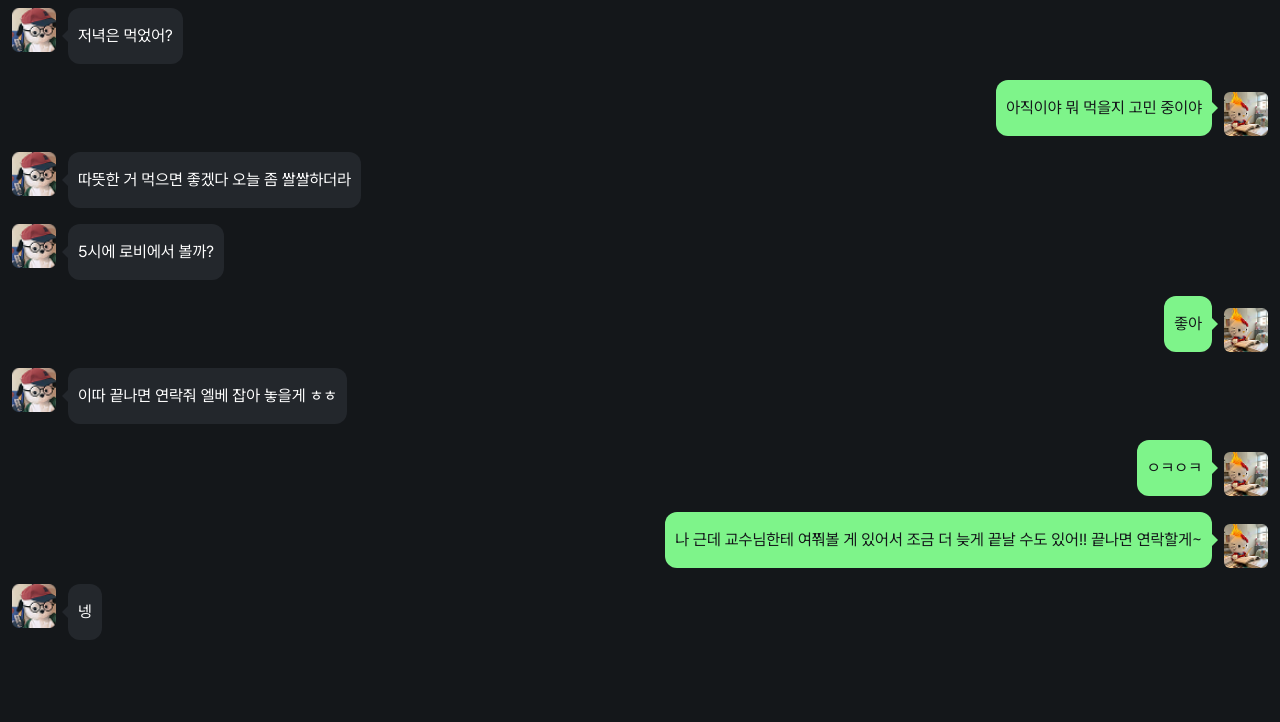
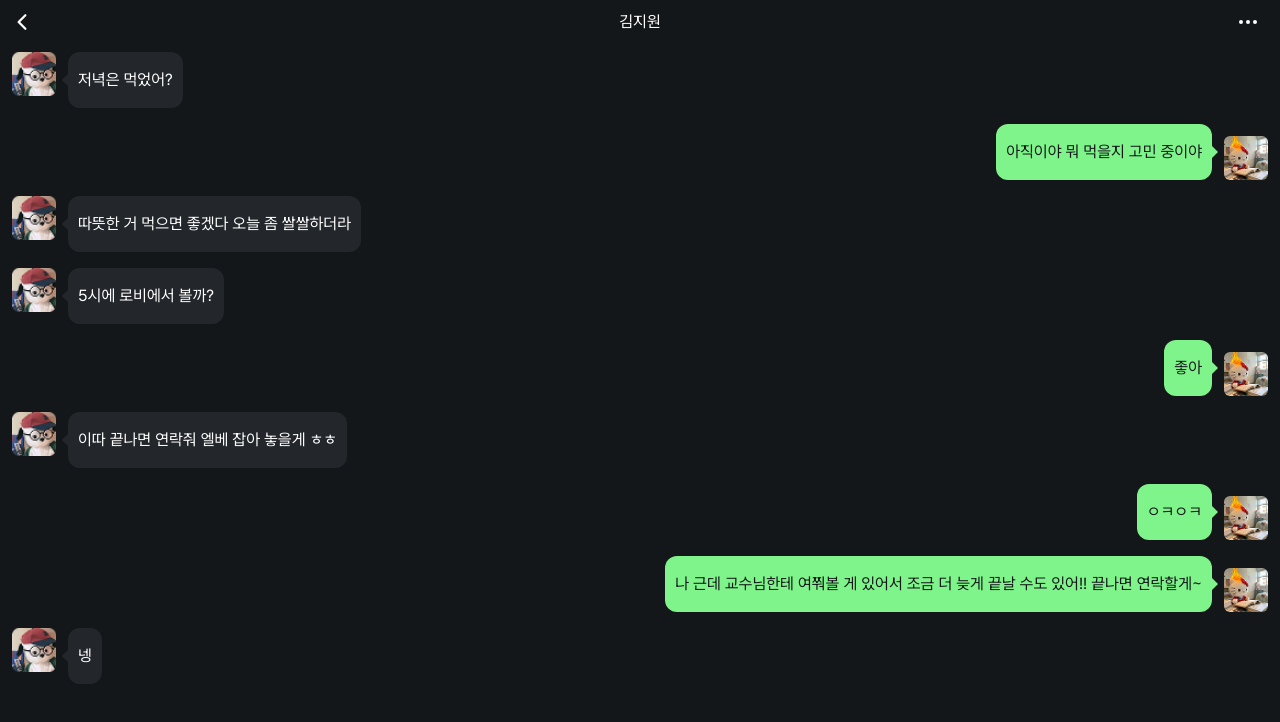
Before and after one commit to CEOS-Developers/react-messenger-23rd, a React (Vite) app: page /chatroom in a window 1280 px wide. Shown: the top 722 px of the page. Built offline with nearby package versions, Linux system fonts and the light colour scheme.

Commit message:
feat: setup react-router and implement ChatHeader

```diff
--- a/package.json
+++ b/package.json
@@ -13,6 +13,8 @@
     "@tailwindcss/vite": "^4.2.2",
     "react": "^19.2.4",
     "react-dom": "^19.2.4",
+    "react-icons": "^5.6.0",
+    "react-router-dom": "^7.13.2",
     "tailwindcss": "^4.2.2"
   },
   "devDependencies": {
--- a/public/data/messages.json
+++ b/public/data/messages.json
@@ -11,55 +11,55 @@
     "roomId": "room1",
     "senderId": "user-1",
     "text": "아직이야 뭐 먹을지 고민 중이야",
-    "createdAt": "2026-03-27T13:50:00.000Z"
+    "createdAt": "2026-03-27T13:44:00.000Z"
   },
   {
     "id": "room1-msg3",
     "roomId": "room1",
     "senderId": "user-2",
     "text": "따뜻한 거 먹으면 좋겠다 오늘 좀 쌀쌀하더라",
-    "createdAt": "2026-03-27T13:54:00.000Z"
+    "createdAt": "2026-03-27T13:50:00.000Z"
   },
   {
     "id": "room1-msg4",
     "roomId": "room1",
     "senderId": "user-2",
     "text": "5시에 로비에서 볼까?",
-    "createdAt": "2026-03-27T13:55:00.000Z"
+    "createdAt": "2026-03-27T13:51:00.000Z"
   },
   {
     "id": "room1-msg5",
     "roomId": "room1",
     "senderId": "user-1",
     "text": "좋아",
-    "createdAt": "2026-03-27T13:55:30.000Z"
+    "createdAt": "2026-03-27T13:51:30.000Z"
   },
   {
     "id": "room1-msg6",
     "roomId": "room1",
     "senderId": "user-2",
     "text": "이따 끝나면 연락줘 엘베 잡아 놓을게 ㅎㅎ",
-    "createdAt": "2026-03-27T13:58:00.000Z"
+    "createdAt": "2026-03-27T14:00:00.000Z"
   },
   {
     "id": "room1-msg7",
     "roomId": "room1",
     "senderId": "user-1",
     "text": "ㅇㅋㅇㅋ",
-    "createdAt": "2026-03-27T14:01:00.000Z"
+    "createdAt": "2026-03-27T14:02:00.000Z"
   },
   {
     "id": "room1-msg8",
     "roomId": "room1",
     "senderId": "user-1",
     "text": "나 근데 교수님한테 여쭤볼 게 있어서 조금 더 늦게 끝날 수도 있어!! 끝나면 연락할게~",
-    "createdAt": "2026-03-27T14:01:40.000Z"
+    "createdAt": "2026-03-27T14:03:40.000Z"
   },
   {
     "id": "room1-msg9",
     "roomId": "room1",
     "senderId": "user-2",
     "text": "넹",
-    "createdAt": "2026-03-27T14:03:00.000Z"
+    "createdAt": "2026-03-27T14:04:00.000Z"
   }
 ]
--- a/src/App.tsx
+++ b/src/App.tsx
@@ -1,11 +1,23 @@
+import { Routes, Route } from "react-router-dom";
 import ChatRoomPage from "./pages/ChatRoom";
+import ChatListPage from "./pages/ChatList";
 import "./App.css";
 
 function App() {
   return (
-    <>
-      <ChatRoomPage />
-    </>
+    <Routes>
+      <Route path="/" element={<ChatListPage />} />
+
+      <Route path="/chatroom" element={<ChatRoomPage />} />
+      <Route path="/chatlist" element={<ChatListPage />} />
+
+      <Route
+        path="*"
+        element={
+          <div className="text-white">404 - 페이지를 찾을 수 없어요</div>
+        }
+      />
+    </Routes>
   );
 }
 
--- a/src/components/ChatRoom/ChatHeader.tsx
+++ b/src/components/ChatRoom/ChatHeader.tsx
@@ -1,3 +1,29 @@
-export default function ChatHeader() {
-  return <></>;
+import { useNavigate } from "react-router-dom";
+import { IoIosArrowBack } from "react-icons/io";
+import { HiOutlineDotsHorizontal } from "react-icons/hi";
+
+interface Props {
+  name: string;
 }
+
+export default function ChatHeader({ name }: Props) {
+  const navigate = useNavigate();
+
+  return (
+    <header className="flex h-11 w-full px-2.5 py-4 items-center text-white">
+      <div className="flex flex-1 justify-start">
+        <button onClick={() => navigate("/chatlist")} className="">
+          <IoIosArrowBack className="w-6 h-6" />
+        </button>
+      </div>
+      <div className="flex flex-1 justify-center">
+        <h1 className="text-body-01">{name}</h1>
+      </div>
+      <div className="flex flex-1 justify-end">
+        <button>
+          <HiOutlineDotsHorizontal className="w-11 h-6" />
+        </button>
+      </div>
+    </header>
+  );
+}
--- a/src/main.tsx
+++ b/src/main.tsx
@@ -1,10 +1,13 @@
-import { StrictMode } from "react";
-import { createRoot } from "react-dom/client";
+import React from "react";
+import ReactDOM from "react-dom/client";
+import { BrowserRouter } from "react-router-dom";
+import App from "./App";
 import "./index.css";
-import App from "./App.tsx";
 
-createRoot(document.getElementById("root")!).render(
-  <StrictMode>
-    <App />
-  </StrictMode>
+ReactDOM.createRoot(document.getElementById("root")!).render(
+  <React.StrictMode>
+    <BrowserRouter>
+      <App />
+    </BrowserRouter>
+  </React.StrictMode>
 );
--- a/src/pages/ChatList.tsx
+++ b/src/pages/ChatList.tsx
@@ -0,0 +1,7 @@
+export default function ChatListPage() {
+  return (
+    <>
+      <span>다음주에 만들게요</span>
+    </>
+  );
+}
--- a/src/pages/ChatRoom.tsx
+++ b/src/pages/ChatRoom.tsx
@@ -1,5 +1,5 @@
 import { useEffect, useState } from "react";
-import type { Message } from "../types/chat";
+import type { User, Message } from "../types/chat";
 
 import ChatHeader from "../components/ChatRoom/ChatHeader";
 import MessageInput from "../components/ChatRoom/MessageInput";
@@ -9,17 +9,26 @@ import SentBubble from "../components/ChatRoom/Sentbubble";
 
 export default function ChatRoomPage() {
   const [messages, setMessages] = useState<Message[]>([]);
+  const [users, setUsers] = useState<User[]>([]);
+
   const currentUserId = "user-1"; //나=이우림=user-1 로 가정
+  const opponentId = "user-2"; //상대방=김지원=user-2 로 가정
 
   useEffect(() => {
     fetch("/data/messages.json")
       .then((res) => res.json())
       .then((data) => setMessages(data));
+
+    fetch("/data/users.json")
+      .then((res) => res.json())
+      .then((data) => setUsers(data));
   }, []);
+
+  const opponent = users.find((u) => u.id === opponentId);
 
   return (
     <main className="bg-black flex flex-col h-screen">
-      <ChatHeader />
+      <ChatHeader name={opponent?.name || "알 수 없음"} />
       <NoticeBar />
       {/* 메세지 리스트 */}
       <div className="flex flex-col flex-1 overflow-y-auto px-3">
```
Also changed, not shown: 1 other file (tests, documents, lock files or other folders).
